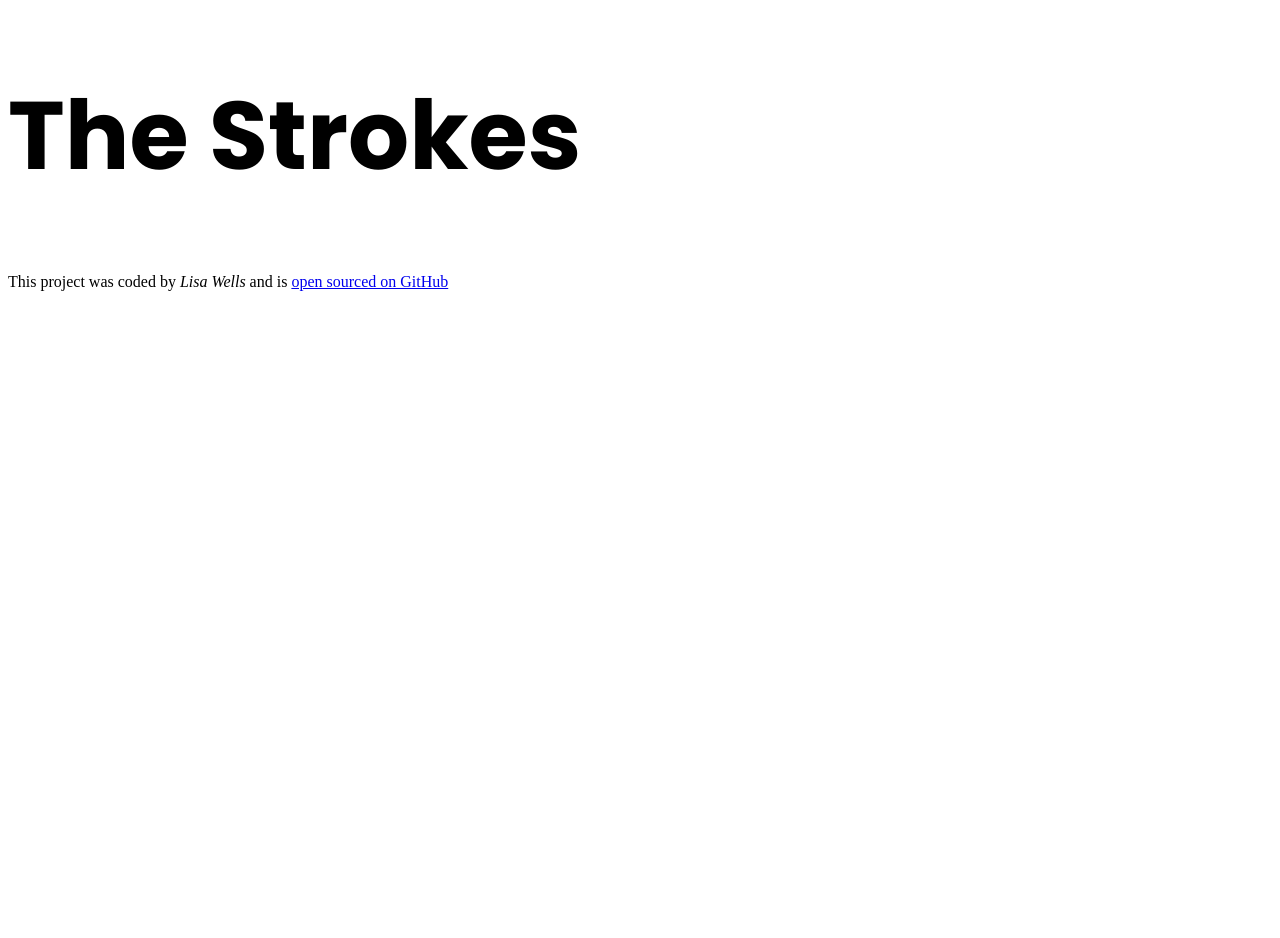
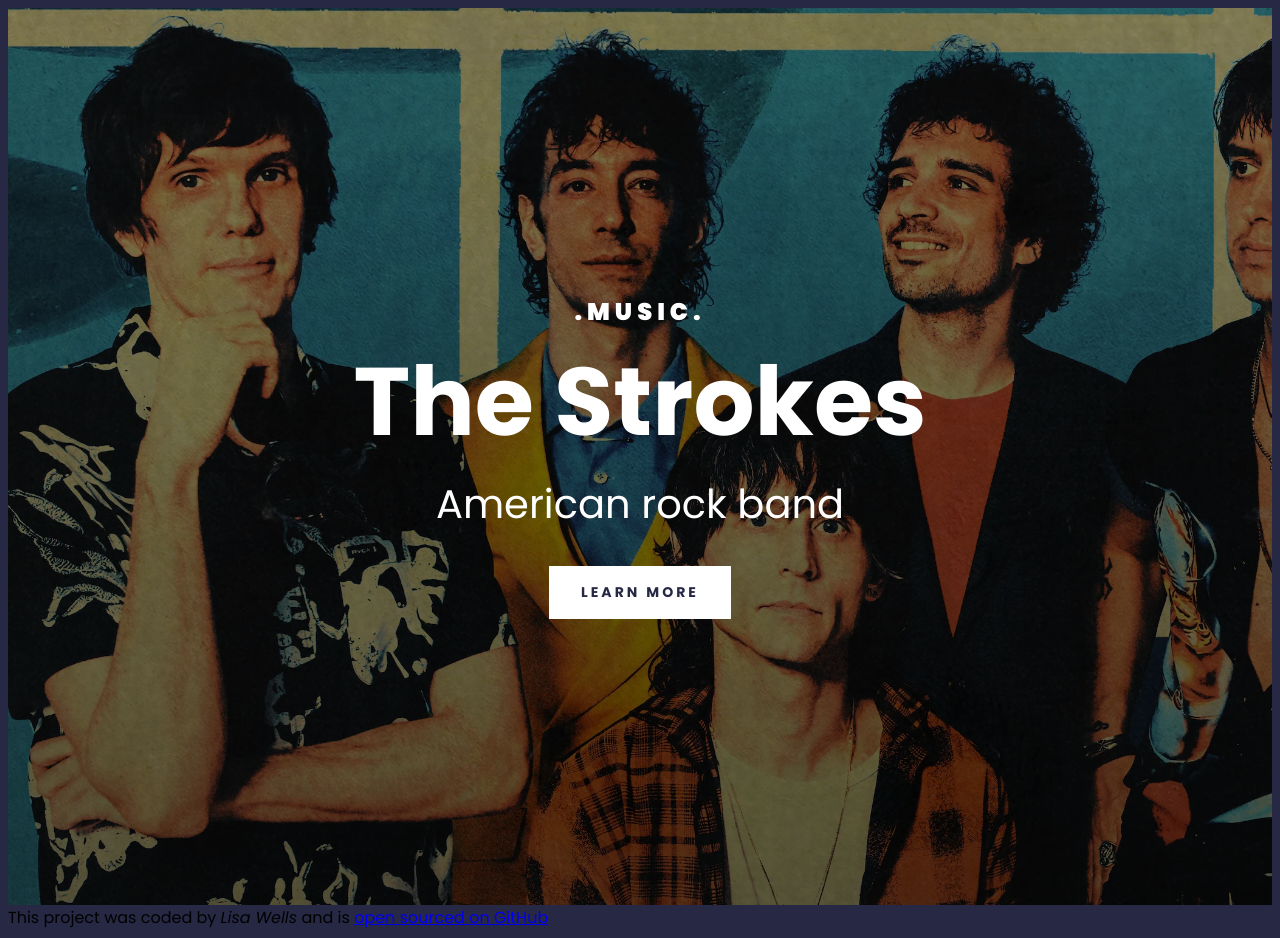
Before and after one commit to ma1aise/the-stokes-project, a plain HTML site: page index.html in a window 1280 px wide. Before the commit the page ends 800 px from the top, so only its background shows below. Drawn offline with Linux system fonts and the light colour scheme; a web font is replaced by a local one.

Commit message:
Added the header of the landing page

```diff
--- a/index.html
+++ b/index.html
@@ -13,12 +13,19 @@
     <title>The Strokes</title>
   </head>
   <body>
+    <div class="container">
+      <header>
+        <h3>.MUSIC.</h3>
         <h1>The Strokes</h1>
+        <h2>American rock band</h2>
+        <a href="#more">Learn more</a>
+      </header>
       <footer>
         This project was coded by <i>Lisa Wells</i> and is
         <a href="https://github.com/ma1aise/the-stokes-project" target="_blank"
           >open sourced on GitHub</a
         >
       </footer>
+    </div>
   </body>
 </html>
--- a/src/styles.css
+++ b/src/styles.css
@@ -1,7 +1,73 @@
-h1 {
+body {
   font-family: "Poppins", sans-serif;
-  font-style: normal;
+  background-color: #272844;
+}
+
+.container {
+  max-width: 1600px;
+  margin: 0 auto;
+}
+
+header {
+  background-image: linear-gradient(rgba(0, 0, 0, 0.4), rgba(0, 0, 0, 0.6)),
+    url("../images/The-Strokes.webp");
+  background-repeat: no-repeat;
+  background-size: cover;
+  color: white;
+  text-align: center;
+  padding: 286px;
+}
+
+header h1 {
   font-weight: 700;
   font-size: 96px;
-  line-height: 144px;
+  line-height: 1.5;
+  margin: 0;
 }
+
+header h2 {
+  font-weight: 400;
+  font-size: 40px;
+  line-height: 1.5;
+  margin: 0;
+}
+
+header h3 {
+  font-weight: 900;
+  font-size: 24px;
+  line-height: 1.5;
+  letter-spacing: 5px;
+  margin: 0;
+}
+
+header a {
+  font-weight: 700;
+  font-size: 14px;
+  line-height: 1.5;
+  color: #272844;
+  padding: 16px 32px;
+  margin-top: 32px;
+  display: inline-block;
+  letter-spacing: 3px;
+  text-decoration: none;
+  text-transform: uppercase;
+  background: white;
+}
+
+@media (max-width: 900px) {
+  header {
+    padding: 60px 0;
+  }
+
+  header h1 {
+    font-size: 48px;
+  }
+
+  header h2 {
+    font-size: 20px;
+  }
+
+  header h3 {
+    font-size: 12px;
+  }
+}
```
Also changed, not shown: images/The-Strokes.webp (added). Lines whose indentation alone changed are shown as unchanged.
